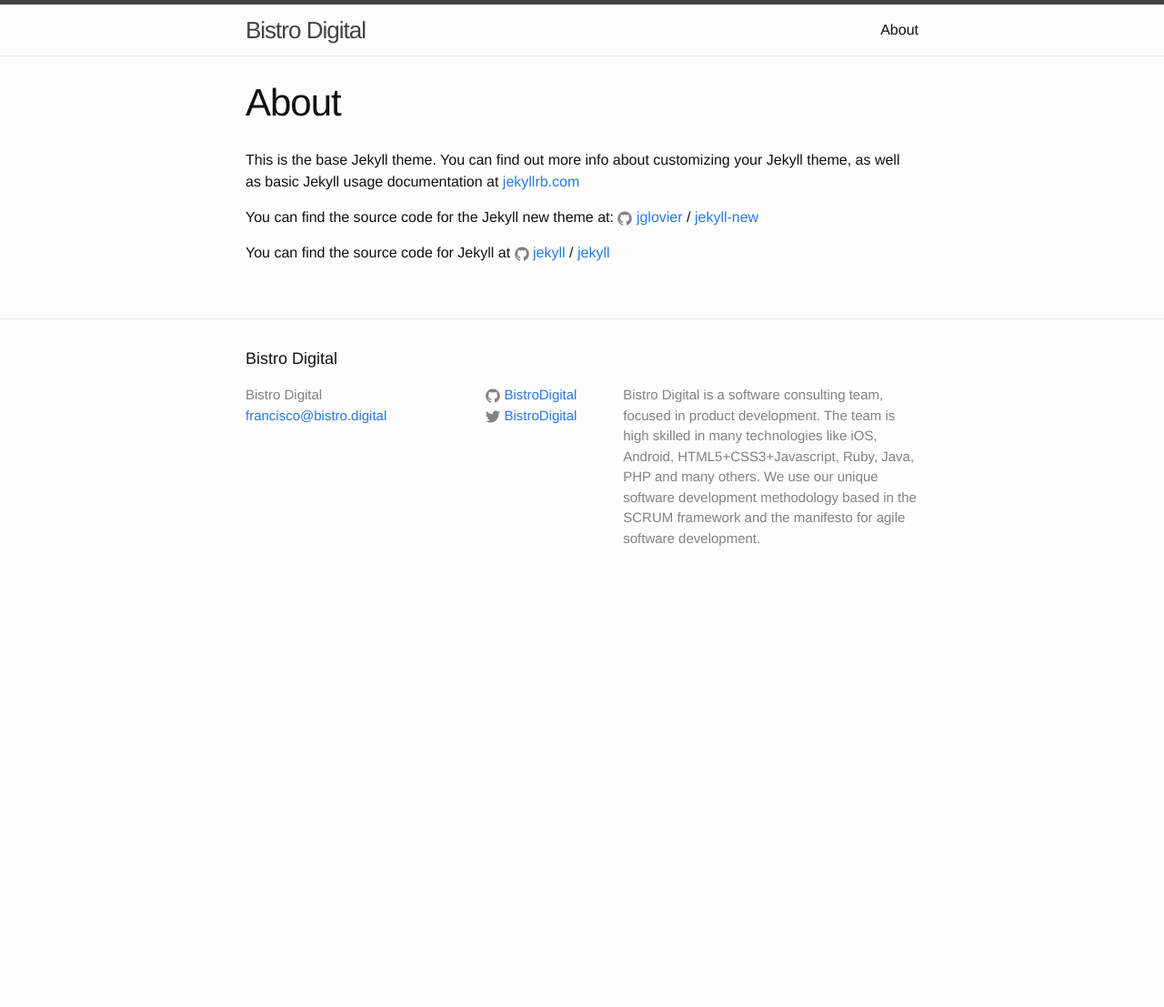
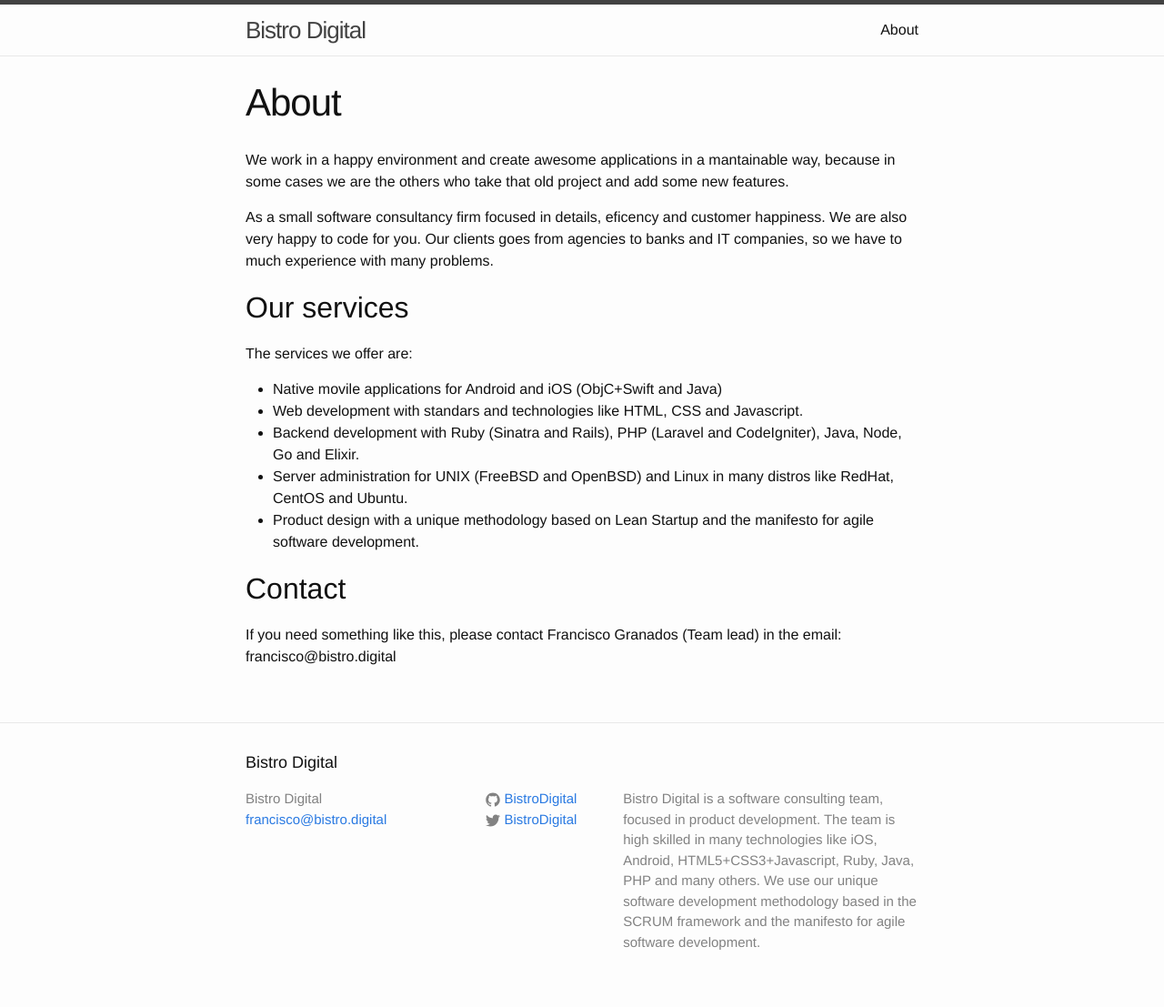
Before and after one commit to BistroDigital/bistrodigital.github.io, a Jekyll site: the page built from about.md, in a window 1280 px wide. Shown: the whole page at 91% size. Built offline with Jekyll 4.4.1, drawn with Linux system fonts in a browser that asks for light colours; before the commit the page ends 900 px from its top, so only the background shows below that.

Commit message:
Updated about page

```diff
--- a/about.md
+++ b/about.md
@@ -4,12 +4,20 @@
 permalink: /about/
 ---
 
-This is the base Jekyll theme. You can find out more info about customizing your Jekyll theme, as well as basic Jekyll usage documentation at [jekyllrb.com](http://jekyllrb.com/)
+We work in a happy environment and create awesome applications in a mantainable way, because in some cases we are the others who take that old project and add some new features.
 
-You can find the source code for the Jekyll new theme at:
-{% include icon-github.html username="jglovier" %} /
-[jekyll-new](https://github.com/jglovier/jekyll-new)
+As a small software consultancy firm focused in details, eficency and customer happiness. We are also very happy to code for you. Our clients goes from agencies to banks and IT companies, so we have to much experience with many problems.
 
-You can find the source code for Jekyll at
-{% include icon-github.html username="jekyll" %} /
-[jekyll](https://github.com/jekyll/jekyll)
+## Our services
+
+The services we offer are:
+
+* Native movile applications for Android and iOS (ObjC+Swift and Java)
+* Web development with standars and technologies like HTML, CSS and Javascript.
+* Backend development with Ruby (Sinatra and Rails), PHP (Laravel and CodeIgniter), Java, Node, Go and Elixir.
+* Server administration for UNIX (FreeBSD and OpenBSD) and Linux in many distros like RedHat, CentOS and Ubuntu.
+* Product design with a unique methodology based on Lean Startup and the manifesto for agile software development.
+
+## Contact
+
+If you need something like this, please contact Francisco Granados (Team lead) in the email: francisco@bistro.digital
```
